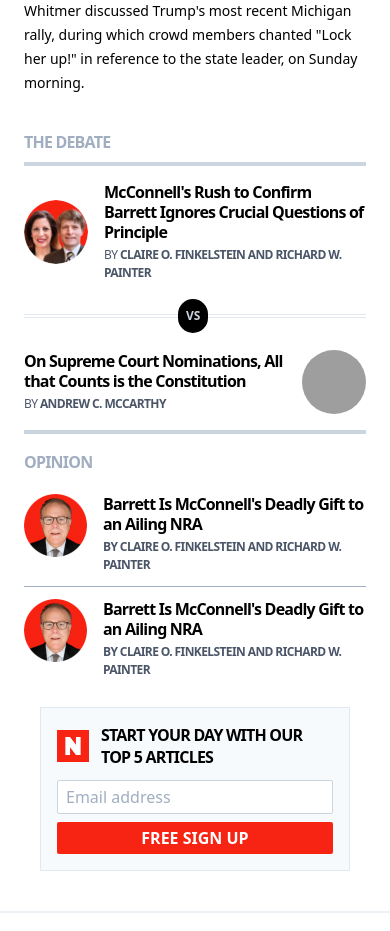
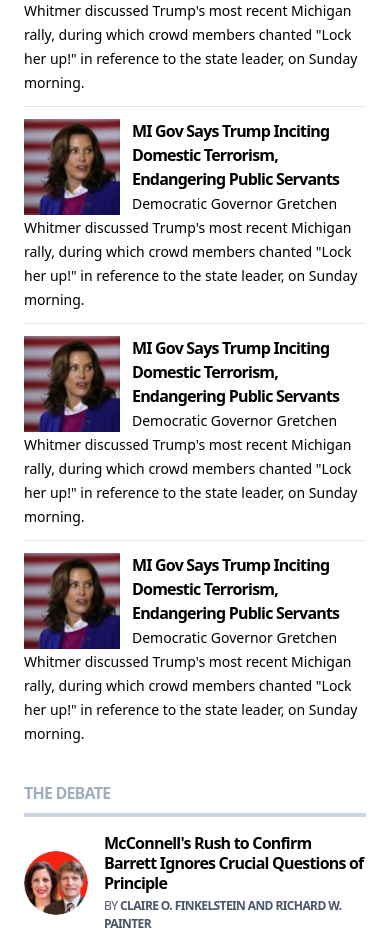
Before and after one commit to timkellytk/project-newsweek-clone, a React (Create React App) app: page / in a window 390 px wide. Shown: the part 5139-6070 px from the top of the page. Built offline with nearby package versions, Linux system fonts and the light colour scheme; grey boxes are pictures that could not be loaded.

Commit message:
Created the sticky columns effect for NewsGrid

```diff
--- a/src/assets/tailwind.css
+++ b/src/assets/tailwind.css
@@ -103,12 +103,28 @@
   grid-template-columns: 1fr 1.5fr 1fr;
 }
 
+.news-grid__sticky-col-1 {
+  position: sticky;
+  top: '-150%';
+}
+
+.news-grid__sticky-col-3 {
+  position: sticky;
+  top: '-20%';
+}
+
 /* Medium device breakpoint */
 @media (max-width: 768px) {
   .news-grid {
     grid-template-columns: 1fr;
     margin-top: 70px;
   }
+  .news-grid__sticky-col-1 {
+    position: static;
+  }
+  .news-grid__sticky-col-3 {
+    position: static;
+  }
 }
 
 @tailwind utilities;
--- a/src/components/News/News.js
+++ b/src/components/News/News.js
@@ -10,8 +10,8 @@ import NewsArticleSignup from './NewsArticleSignup/NewsArticleSignup';
 const News = () => {
   return (
     <div className="p-6">
-      <div className="news-grid gap-6">
-        <div>
+      <div className="news-grid gap-6 items-start">
+        <div className="news-grid__sticky-col-1">
           <NewsHeadline>Featured Stories</NewsHeadline>
           <NewsStory />
           <NewsStory />
@@ -36,9 +36,12 @@ const News = () => {
             <NewsStorySmall />
             <NewsStorySmall />
             <NewsStorySmall />
+            <NewsStorySmall />
+            <NewsStorySmall />
+            <NewsStorySmall />
           </div>
         </div>
-        <div>
+        <div className="news-grid__sticky-col-3">
           <NewsHeadline>The Debate</NewsHeadline>
           <NewsDebate />
           <NewsHeadline>Opinion</NewsHeadline>
```
Also changed, not shown: src/assets/main.css.
